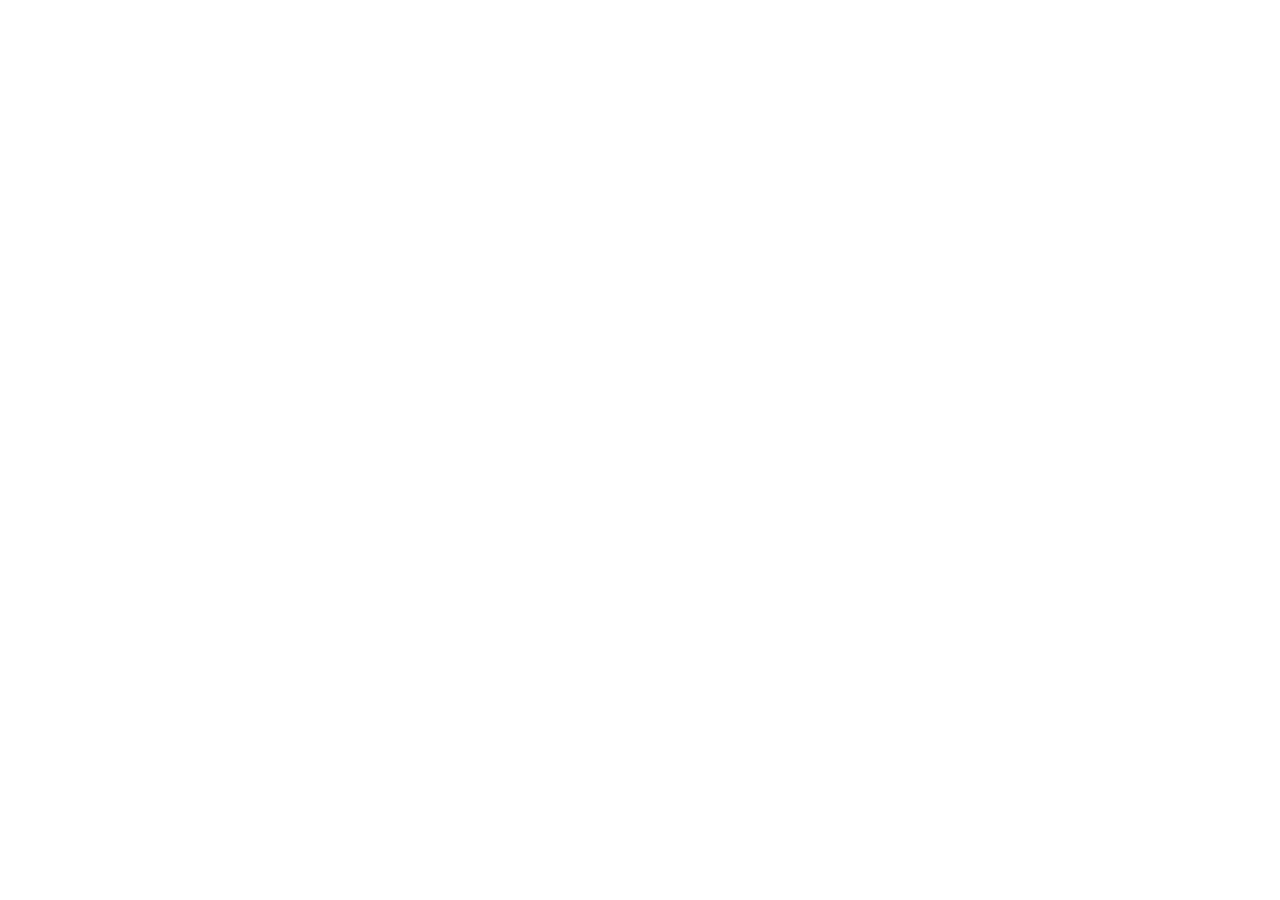
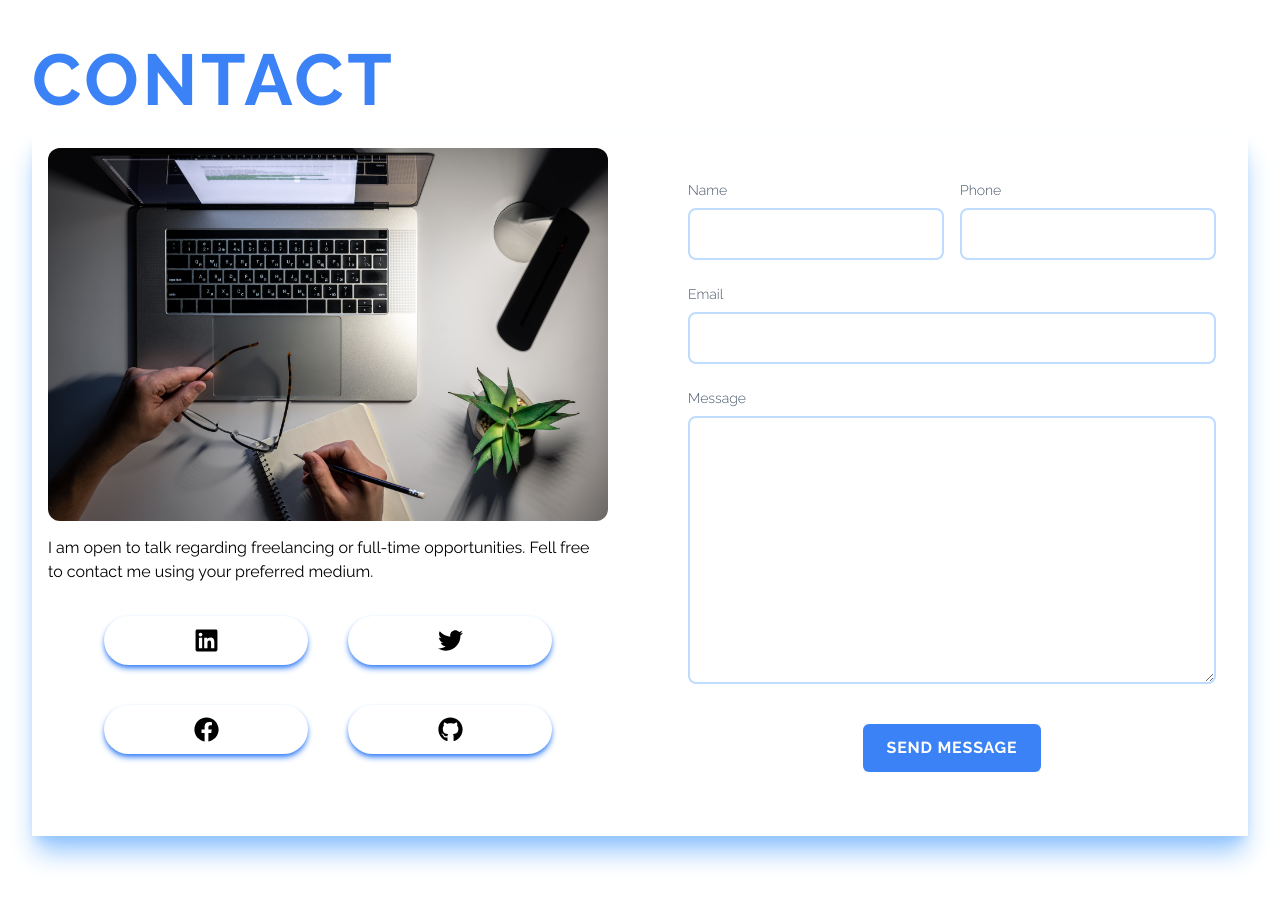
Before and after one commit to RajaKalavala/portfolio-website, a Next.js app: page / in a window 1280 px wide. Shown: the part 3460-4360 px from the top of the page. Before the commit the page ends 3440 px from the top, so only its background shows below. Built offline with nearby package versions, Linux system fonts and the light colour scheme.

Commit message:
[Contact] Create and implement Contact tab

```diff
--- /dev/null
+++ b/components/Contact.jsx
@@ -0,0 +1,108 @@
+import Image from "next/image";
+import React from "react";
+
+import contactus from "../public/assets/contact-us.jpg";
+import { FaFacebook, FaGithub, FaTwitter, FaLinkedin } from "react-icons/fa";
+
+const Contact = () => {
+  return (
+    <div id="contact" className="w-full">
+      <div className="max-w-screen-xl mx-auto px-8 py-16 text-center md:text-left">
+        <h2 className="text-5xl md:text-7xl tracking-wider uppercase text-blue-500 font-bold">
+          contact
+        </h2>
+
+        <div className="flex flex-col md:flex-row gap-8 shadow-xl shadow-blue-300 bg-white mt-4">
+          <div className="w-full md:w-1/2 h-full rounded-xl p-4">
+            <Image
+              src={contactus}
+              alt="man with laptop"
+              className="rounded-xl"
+            />
+            <p className="pt-2 pb-8">
+              I am open to talk regarding freelancing or full-time
+              opportunities. Fell free to contact me using your preferred
+              medium.
+            </p>
+
+            <div className="grid grid-cols-2 mx-auto w-4/5 gap-10">
+              <div className="flex items-center justify-center rounded-full shadow-md shadow-blue-500 hover:scale-105 duration-200 p-3 cursor-pointer">
+                <FaLinkedin size={25} />
+              </div>
+              <div className="flex items-center justify-center rounded-full shadow-md shadow-blue-500 hover:scale-105 duration-200 p-3 cursor-pointer">
+                <FaTwitter size={25} />
+              </div>
+              <div className="flex items-center justify-center rounded-full shadow-md shadow-blue-500 hover:scale-105 duration-200 p-3 cursor-pointer">
+                <FaFacebook size={25} />
+              </div>
+              <div className="flex items-center justify-center rounded-full shadow-md shadow-blue-500 hover:scale-105 duration-200 p-3 cursor-pointer">
+                <FaGithub size={25} />
+              </div>
+            </div>
+          </div>
+
+          <div className="w-full md:w-1/2 h-full rounded-xl p-4">
+            <div className="p-4 text-left">
+              <form
+                action="https://getform.io/f/357378e6-dce8-451c-8d15-226c219dc76a"
+                method="POST"
+              >
+                <div className="grid md:grid-cols-2 gap-4 w-full py-2">
+                  <div className="flex flex-col">
+                    <label className="capitalize text-sm py-2 text-slate-600 font-light">
+                      name
+                    </label>
+                    <input
+                      type="text"
+                      name="name"
+                      className="border-2 rounded-lg p-3 flex focus:outline-none border-blue-200"
+                    />
+                  </div>
+                  <div className="flex flex-col">
+                    <label className="capitalize text-sm py-2 text-slate-600 font-light">
+                      phone
+                    </label>
+                    <input
+                      type="text"
+                      name="phone"
+                      className="border-2 rounded-lg p-3 flex focus:outline-none border-blue-200"
+                    />
+                  </div>
+
+                  <div className="flex flex-col col-span-2">
+                    <label className="capitalize text-sm py-2 text-slate-600 font-light">
+                      email
+                    </label>
+                    <input
+                      type="email"
+                      name="email"
+                      className="border-2 rounded-lg p-3 flex focus:outline-none border-blue-200"
+                    />
+                  </div>
+                  <div className="flex flex-col col-span-2">
+                    <label className="capitalize text-sm py-2 text-slate-600 font-light">
+                      message
+                    </label>
+                    <textarea
+                      name="message"
+                      rows="10"
+                      className="border-2 rounded-lg p-3 flex focus:outline-none border-blue-200"
+                    ></textarea>
+                  </div>
+                </div>
+
+                <div className="flex items-center justify-center">
+                  <button className="my-8 bg-blue-500 text-white px-6 py-3 font-bold uppercase rounded-md tracking-wider cursor-pointer hover:scale-105 duration-200">
+                    send message
+                  </button>
+                </div>
+              </form>
+            </div>
+          </div>
+        </div>
+      </div>
+    </div>
+  );
+};
+
+export default Contact;
--- a/pages/index.js
+++ b/pages/index.js
@@ -1,5 +1,6 @@
 import Head from "next/head";
 import Image from "next/image";
+import Contact from "../components/Contact";
 import Experience from "../components/Experience";
 import HomePage from "../components/HomePage";
 import Me from "../components/Me";
@@ -13,6 +14,7 @@
       <Portfolio />
       <Experience />
       <Me />
+      <Contact />
     </div>
   );
 }
```
Also changed, not shown: public/assets/contact-us.jpg (added).
